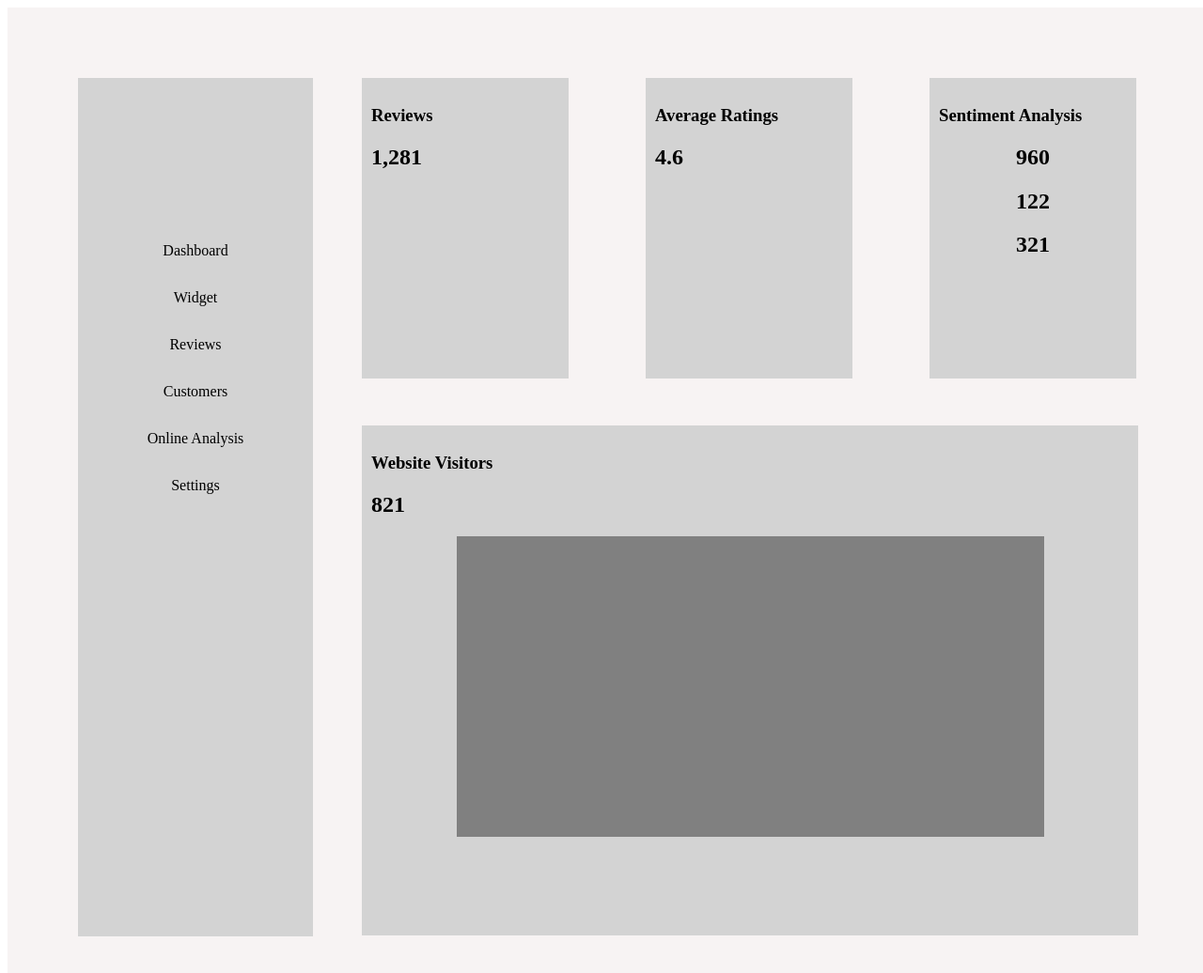
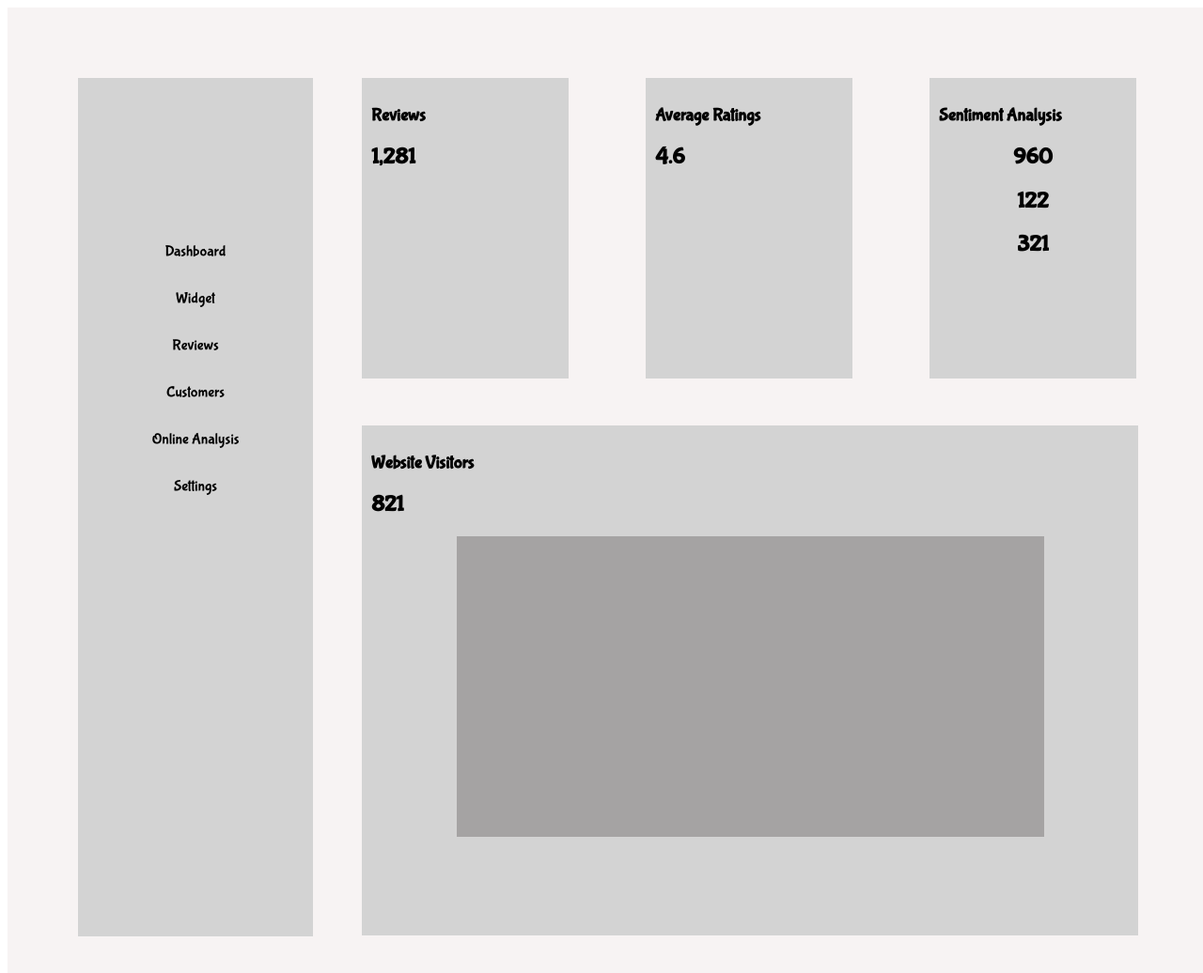
Before and after one commit to greguniv/mod2-dash-hw1, a plain HTML site: page index.html in a window 1280 px wide. Shown: the top 1036 px of the page at 94% size. Drawn offline with nearby package versions, Linux system fonts and the light colour scheme.

Commit message:
changed font

```diff
--- a/index.html
+++ b/index.html
@@ -10,6 +10,9 @@
     <script src="https://cdnjs.cloudflare.com/ajax/libs/react-dom/16.3.2/umd/react-dom.production.min.js"></script>
     <script src="https://cdnjs.cloudflare.com/ajax/libs/babel-standalone/6.26.0/babel.min.js"></script>
     <script type="text/babel" src="app.js"></script>
+    <link rel="preconnect" href="https://fonts.googleapis.com">
+    <link rel="preconnect" href="https://fonts.gstatic.com" crossorigin>
+    <link href="https://fonts.googleapis.com/css2?family=Bubblegum+Sans&display=swap" rel="stylesheet">
 
     <title>Dash Board</title>
 </head>
--- a/styles.css
+++ b/styles.css
@@ -1,3 +1,7 @@
+* {
+    font-family: 'Bubblegum Sans', cursive;
+}
+
 .item{
     display: grid;
     grid-template-rows: 1fr 1fr 1fr;
@@ -89,7 +93,7 @@
     margin: 0 auto;
     padding:10px;
     position: relative;
-    background-color: gray;
+    background-color: rgb(165, 163, 163);
 }
 
 span{
```
